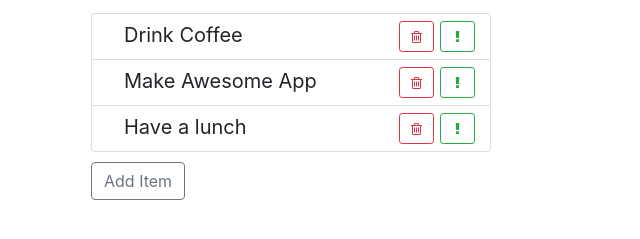
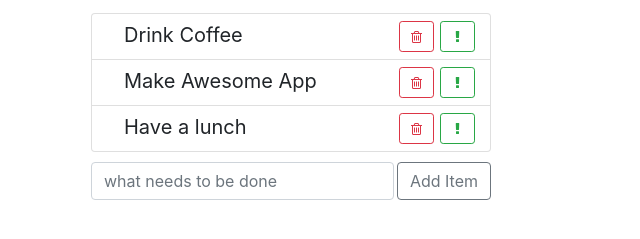
Before and after one commit to KonstantinKuksov/todo-app, a React app: page / in a window 1280 px wide. Shown: the part 145-384 px from the top of the page, without its empty margins (349-989 px from the left). Built offline with nearby package versions, Linux system fonts and the light colour scheme.

Commit message:
feat: add input field to item-add-form, add onSubmit event

```diff
--- a/src/components/item-add-form/item-add-form.css
+++ b/src/components/item-add-form/item-add-form.css
@@ -1,3 +1,7 @@
 .item-add-form {
     margin-top: 10px;
 }
+
+.item-add-form input {
+    margin-right:  3px;
+}
--- a/src/components/item-add-form/item-add-form.js
+++ b/src/components/item-add-form/item-add-form.js
@@ -2,17 +2,40 @@ import React, {Component} from "react";
 import './item-add-form.css';
 
 export default class ItemAddForm extends Component {
+
+    state = {
+        label: ''
+    };
+
+    onLabelChange = (event) => {
+      this.setState({
+          label: event.target.value
+      });
+    };
+
+    onSubmit = (event) => {
+        event.preventDefault();
+        this.props.addItem(this.state.label);
+        this.setState({
+            label: ''
+        });
+
+    };
+
     render() {
 
-       const { addItem } = this.props;
-
         return (
-            <div className={'item-add-form'}>
-                <button className={'btn btn-outline-secondary'}
-                        onClick={ () => addItem('Hello') }>
+            <form className={'item-add-form d-flex'}
+                  onSubmit={this.onSubmit}>
+                <input type={'text'}
+                       className={'form-control'}
+                       placeholder={'what needs to be done'}
+                       onChange={this.onLabelChange}
+                       value={this.state.label}/>
+                <button className={'btn btn-outline-secondary'} >
                     Add Item
                 </button>
-            </div>
+            </form>
         );
     }
 }
```
